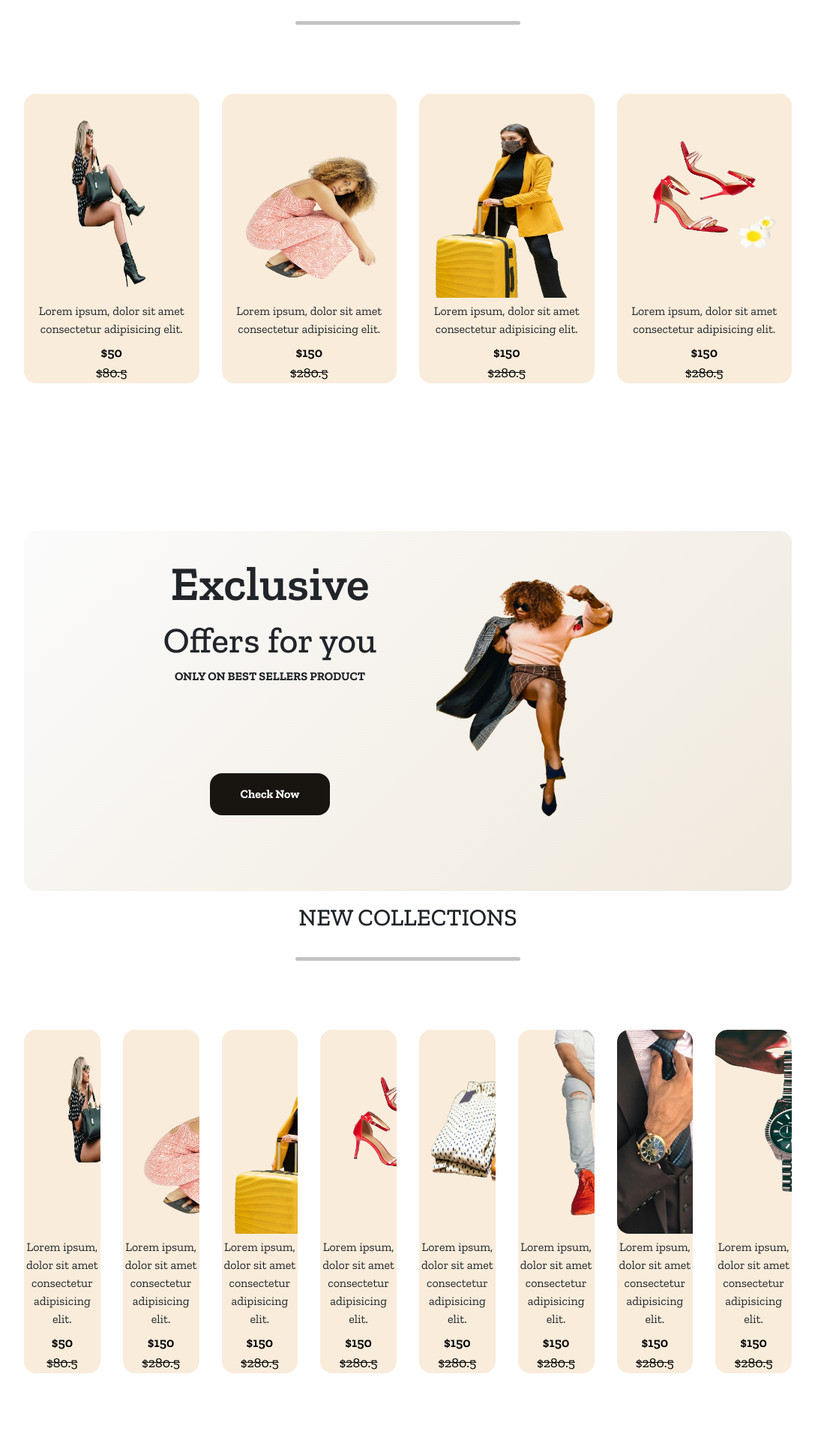
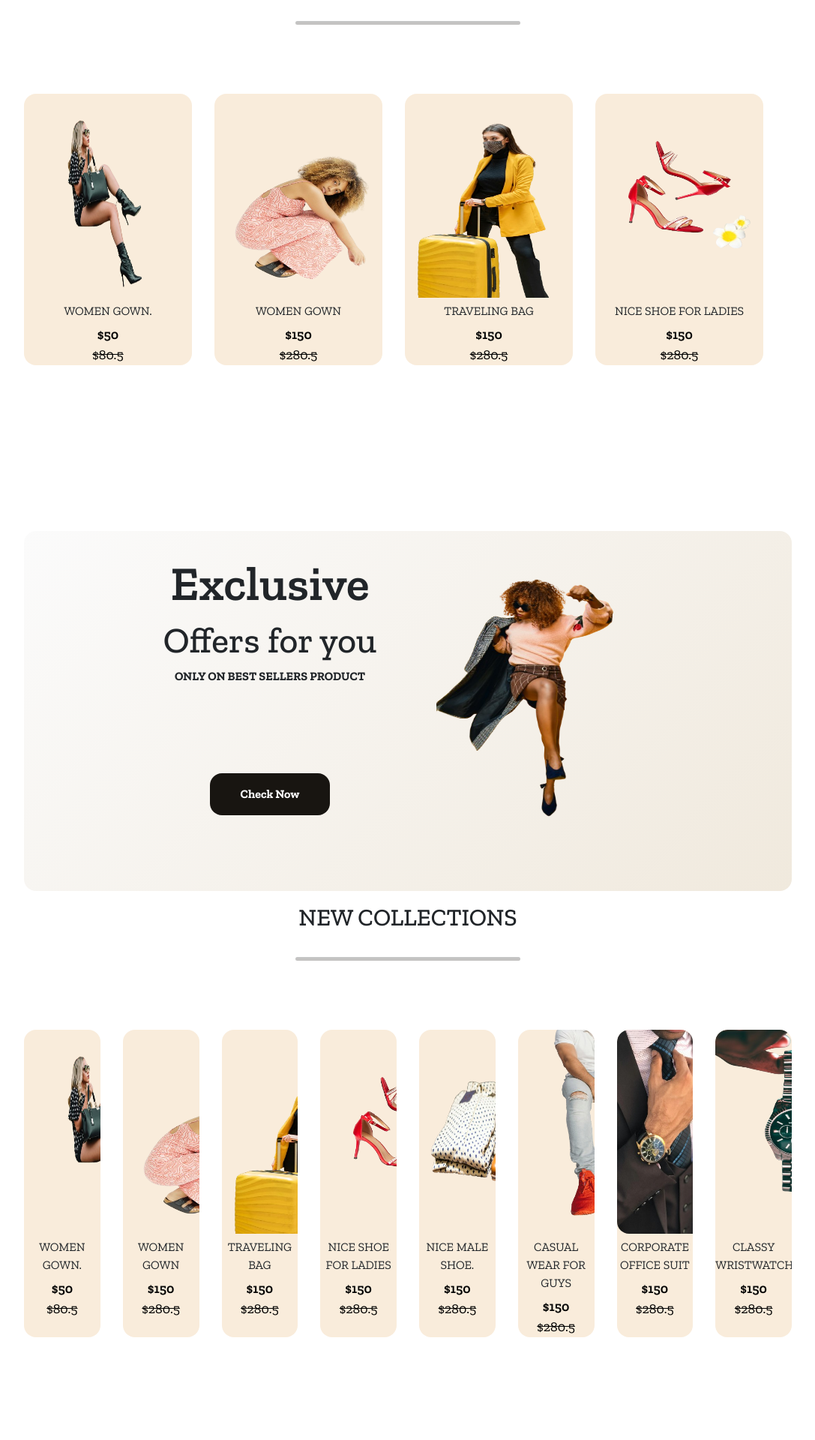
Before and after one commit to AbdulmalikSalawu/E-COMMERCE, a React (Create React App) app: page / in a window 1280 px wide. Shown: the part 740-2660 px from the top of the page at 75% size, without its empty margins (96-1183 px from the left). Built offline with nearby package versions, Linux system fonts and the light colour scheme.

Commit message:
displayed each product detail by accessing their params with useParam( )

```diff
--- a/src/App.js
+++ b/src/App.js
@@ -23,7 +23,7 @@ function App() {
         <Route path='/cart' element={<Cart />}></Route>
         <Route path='/heropage' element={<Heropage />}></Route>
         <Route path='/product' element={<Product />}>
-            <Route path=':productid' element={<Product />}/>
+            <Route path=':productId' element={<Product />}/>
         </Route>
         <Route path='/login' element={<Login />}></Route>
         <Route path='/signup' element={<Signup />}></Route>
--- /dev/null
+++ b/src/Components/Breadcrumb.js
@@ -0,0 +1,15 @@
+import React from 'react'
+import arrowIcon from '../Assets/arrow-right.svg'
+import "../Styles/Breadcrumb.css"
+
+const Breadcrum = (props) => {
+    const {product} = props;
+
+  return (
+    <div className='breadcrumb'>
+        HOME <img className='arrowIcon' src={arrowIcon} alt='' />SHOP <img className='arrowIcon' src={arrowIcon} alt='' /> {product.category} <img className='arrowIcon' src={arrowIcon} alt='' /> {product.name}
+    </div>
+  )
+}
+
+export default Breadcrum
--- a/src/Components/Data.jsx
+++ b/src/Components/Data.jsx
@@ -10,7 +10,7 @@ import menSuit from '../Assets/menSuit.png'
 let productData = [
     {
         id: 1,
-        name: "Lorem ipsum, dolor sit amet consectetur adipisicing elit.",
+        name: "WOMEN GOWN.",
         image: womenGown,
         newPrice: 50.00,
         oldPrice: 80.50,
@@ -18,7 +18,7 @@ let productData = [
     },
     {
         id: 2,
-        name: "Lorem ipsum, dolor sit amet consectetur adipisicing elit.",
+        name: "WOMEN GOWN",
         image:womenGown2,
         newPrice: 150.00,
         oldPrice: 280.50,
@@ -26,7 +26,7 @@ let productData = [
     },
     {
         id: 3,
-        name: "Lorem ipsum, dolor sit amet consectetur adipisicing elit.",
+        name: "TRAVELING BAG",
         image:womenTravelBag,
         newPrice: 150.00,
         oldPrice: 280.50,
@@ -34,7 +34,7 @@ let productData = [
     },
     {
         id: 4,
-        name: "Lorem ipsum, dolor sit amet consectetur adipisicing elit.",
+        name: "NICE SHOE FOR LADIES",
         image:womenShoe,
         newPrice: 150.00,
         oldPrice: 280.50,
@@ -42,7 +42,7 @@ let productData = [
     },
     {
         id: 5,
-        name: "Lorem ipsum, dolor sit amet consectetur adipisicing elit.",
+        name: "NICE MALE SHOE.",
         image:menShoe,
         newPrice: 150.00,
         oldPrice: 280.50,
@@ -50,7 +50,7 @@ let productData = [
     },
     {
         id: 6,
-        name: "Lorem ipsum, dolor sit amet consectetur adipisicing elit.",
+        name: "CASUAL WEAR FOR GUYS",
         image:menCasual,
         newPrice: 150.00,
         oldPrice: 280.50,
@@ -58,7 +58,7 @@ let productData = [
     },
     {
         id: 7,
-        name: "Lorem ipsum, dolor sit amet consectetur adipisicing elit.",
+        name: "CORPORATE OFFICE SUIT",
         image:menSuit,
         newPrice: 150.00,
         oldPrice: 280.50,
@@ -66,7 +66,7 @@ let productData = [
     },
     {
         id: 8,
-        name: "Lorem ipsum, dolor sit amet consectetur adipisicing elit.",
+        name: "CLASSY WRISTWATCH.",
         image:menWatch,
         newPrice: 150.00,
         oldPrice: 280.50,
--- a/src/Components/Items.jsx
+++ b/src/Components/Items.jsx
@@ -1,10 +1,11 @@
 import React from 'react'
 import '../Styles/item.css'
+import { Link } from 'react-router-dom'
 
 const Items = (props) => {
   return (
     <div className='item'>
-        <img className='d-block m-auto popimg' src={props.image} alt='' />
+      <Link to={`/product/${props.id}`}><img className='d-block m-auto popimg' src={props.image} alt='' /></Link>
         <p className='text-center'>{props.name}</p>
         <div className='item-prices'>
             <div className='newPrice'>
--- a/src/Components/Product.jsx
+++ b/src/Components/Product.jsx
@@ -1,9 +1,19 @@
-import React from 'react'
+import React, { useContext } from 'react'
+import { ShopContext } from '../Context/ShopContext'
+import { useParams } from 'react-router-dom'
+import "../Styles/Breadcrumb.css"
+import Breadcrum from './Breadcrumb'
+import ProductDisplay from './ProductDisplay'
 
 const Product = () => {
+  const {productData} = useContext(ShopContext);
+  const {productId} = useParams();
+  const product = productData.find((e)=> e.id === Number(productId));
+
   return (
     <div>
-
+        <Breadcrum product={product} />
+        <ProductDisplay />
     </div>
   )
 }
--- /dev/null
+++ b/src/Components/ProductDisplay.jsx
@@ -0,0 +1,12 @@
+import React from 'react'
+import "../Styles/ProductDisplay"
+
+const ProductDisplay = () => {
+  return (
+    <div className='displayProduct'>
+
+    </div>
+  )
+}
+
+export default ProductDisplay
--- /dev/null
+++ b/src/Styles/Breadcrumb.css
@@ -0,0 +1,4 @@
+.arrowIcon{
+    height: 2rem;
+    width: 2rem;
+}
```
Also changed, not shown: src/Assets/arrow-right.svg (added), src/Styles/ProductDisplay.css (added).
